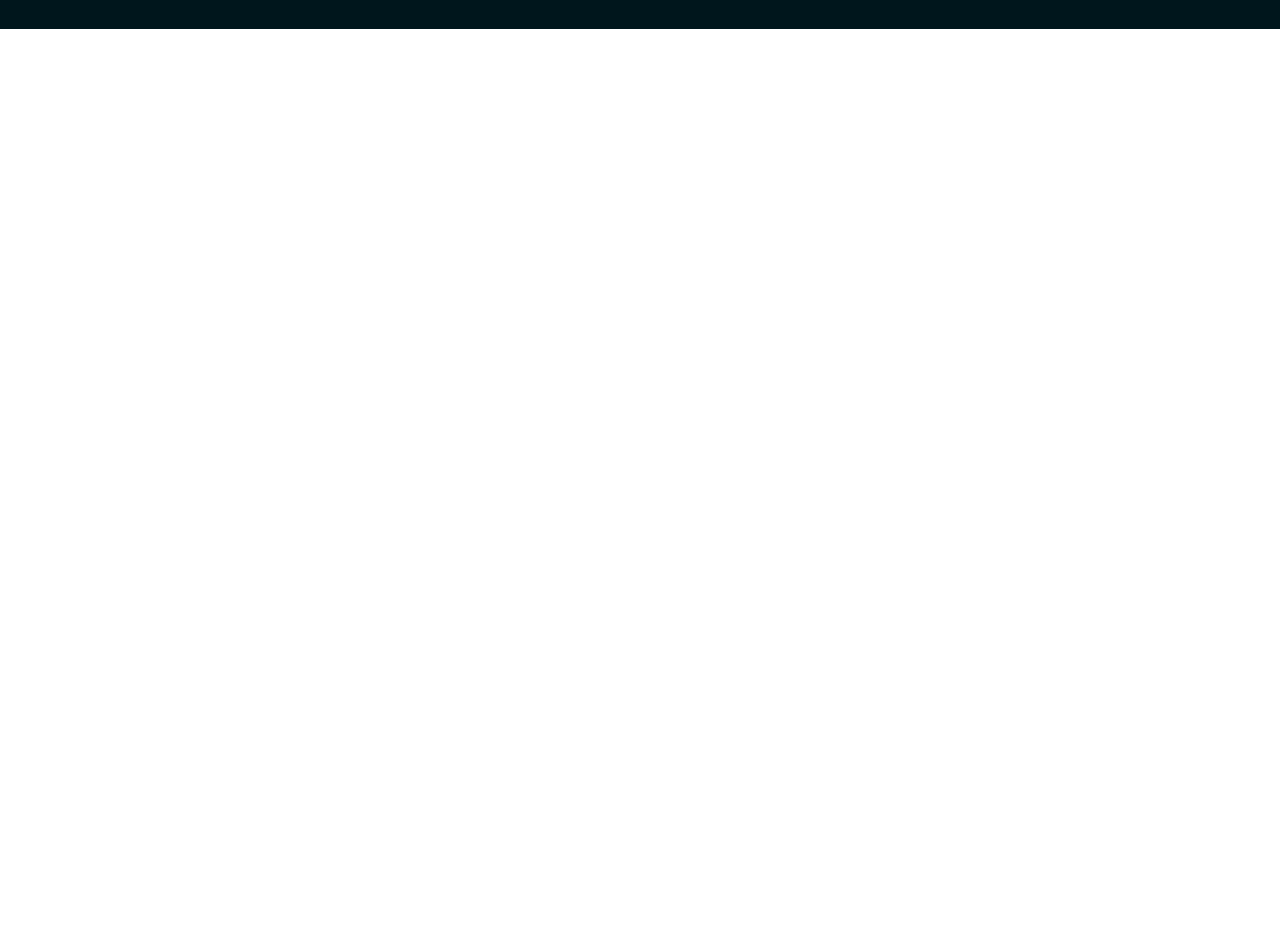
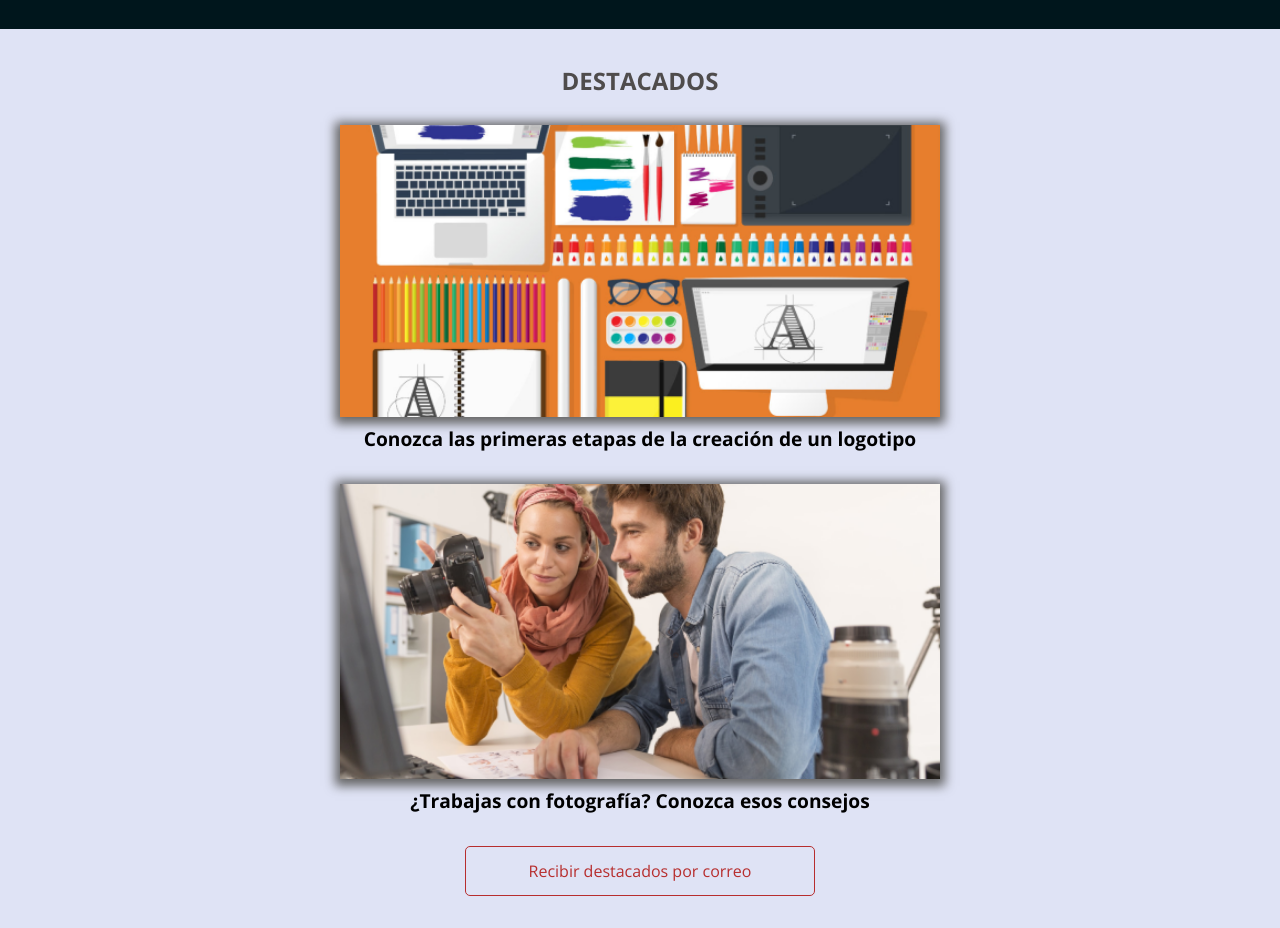
Before and after one commit to ivanchino/Layoust-responsivos, a plain HTML site: page index.html in a window 1280 px wide. Shown: the part 380-1308 px from the top of the page. Before the commit the page ends 800 px from the top, so only its background shows below. Drawn offline with nearby package versions, Linux system fonts and the light colour scheme.

Commit message:
Medidas absolutas y relativas

```diff
--- /dev/null
+++ b/css/destacados.css
@@ -0,0 +1,40 @@
+.destacados{
+    background-color: var(--background-azul-claro);
+    padding-top: 2.5rem;
+    padding-bottom: 2rem;
+}
+
+.destacdos_titulo{
+    color: var(--fuente-ceniza-oscuro);
+    font-weight: 700;
+    font-size: 1.5rem;
+    font-family: var(--montserrat);
+    text-transform: uppercase;
+    text-align: center;
+    margin-bottom: 2rem;
+}
+.destacados_panel{
+    display: flex;
+    flex-direction: column;
+    align-items: center;
+    margin-bottom: 2rem;
+}
+
+.destacados_panel-imagen{
+    width: 100vw;
+    max-width: 600px;
+    box-shadow: 0 2px 10px 5px var(--fuente-ceniza-claro);
+    margin-bottom: .5rem;
+}
+
+.destacados_panel-texto{
+    font-weight: 700;
+    font-size: 1.2rem;
+    line-height: normal;
+}
+
+.destacados_boton{
+    color: var( --boton-rojo);
+    border-color: var( --boton-rojo);
+    margin: 0 auto;
+}
--- a/index.html
+++ b/index.html
@@ -11,6 +11,7 @@
     <link rel="stylesheet" href="/css/bases.css">
     <link rel="stylesheet" href="/css/head.css">
     <link rel="stylesheet" href="/css/llamada.css">
+    <link rel="stylesheet" href="/css/destacados.css">
 
     <title>Home | Apeperia</title>
 </head>
@@ -34,6 +35,20 @@
             <p class="llamada__texto">Apeperia es una empresa emergente con una manera inovadora de comprar y crear aplicaciones móviles y web.</p>
             <a class="llamada__boton boton" href="#">Conozca los planes</a>
         </section>
+        <section class="destacados container">
+            <h2 class="destacdos_titulo">Destacados</h2>
+            <a href="#">
+                <figure class="destacados_panel">
+                    <img src="img/empezando-a-crear-logo.png" alt="Painel de la publicación sobre la creación del logotipo" class="destacados_panel-imagen">
+                    <figC class="destacados_panel-texto">Conozca las primeras etapas de la creación de un logotipo</figC>
+                </figure>
+            </a>
+            <a href="">
+                <figure class="destacados_panel">
+                    <img src="img/sugestiones-fotografias.png" alt="Painel de la publicación sobre consejos de fotografía" class="destacados_panel-imagen">
+                    <figC class="destacados_panel-texto">¿Trabajas con fotografía? Conozca esos consejos</figC>
+                </figure>
+            </a><a href="" class="destacados_boton boton">Recibir destacados por correo</a></section>
     </main>
 </body>
 </html>
```
